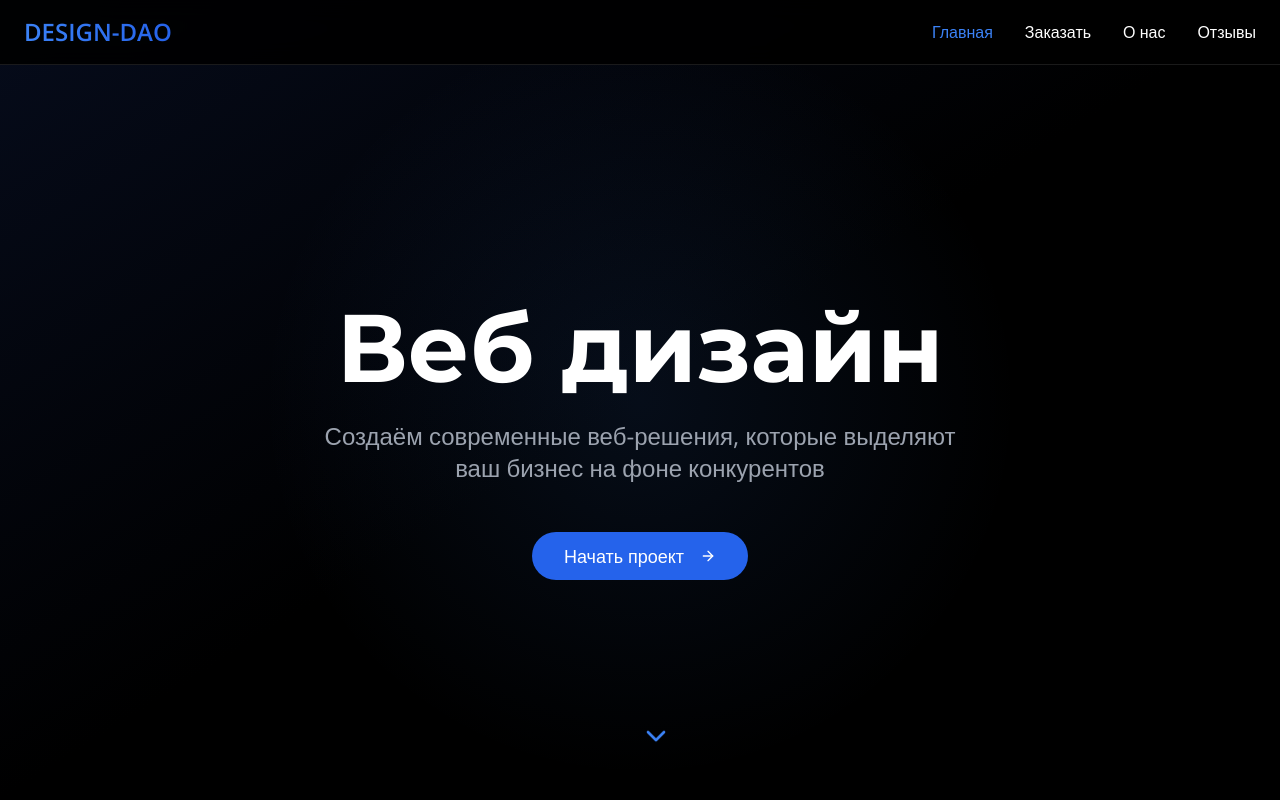
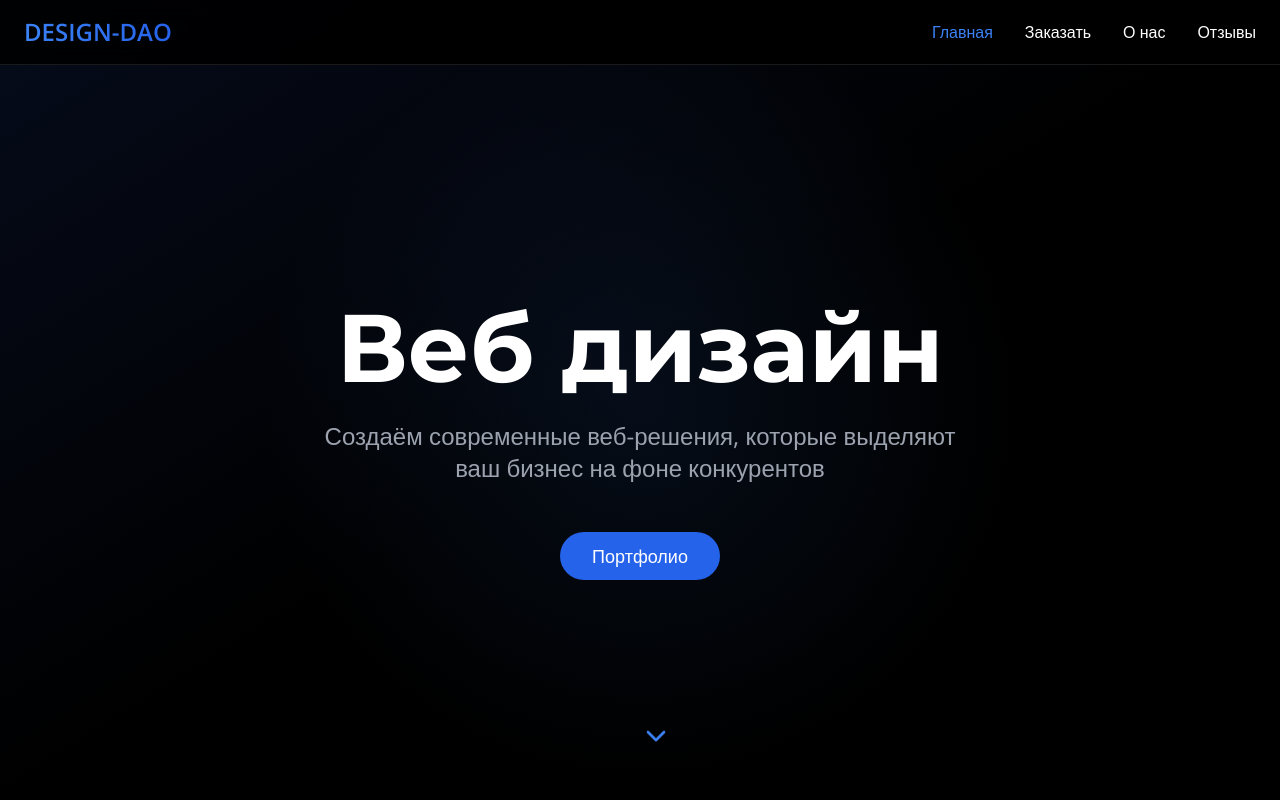
Before and after one commit to pr-poehali-dev/modern-dark-design, a React (Vite) app: page / in a window 1280 px wide. Shown: the top 800 px of the page. Built offline with nearby package versions, Linux system fonts and the light colour scheme.

Commit message:
Обновление 1 компонентов

```diff
--- a/src/pages/Index.tsx
+++ b/src/pages/Index.tsx
@@ -112,10 +112,7 @@ const Index = () => {
               onClick={() => scrollToSection('order')}
               size="lg"
               className="bg-blue-600 hover:bg-blue-700 text-white px-8 py-6 text-lg rounded-full transition-all hover:scale-105"
-            >
-              Начать проект
-              <Icon name="ArrowRight" size={20} className="ml-2" />
-            </Button>
+            >Портфолио</Button>
           </div>
         </div>
 
```
